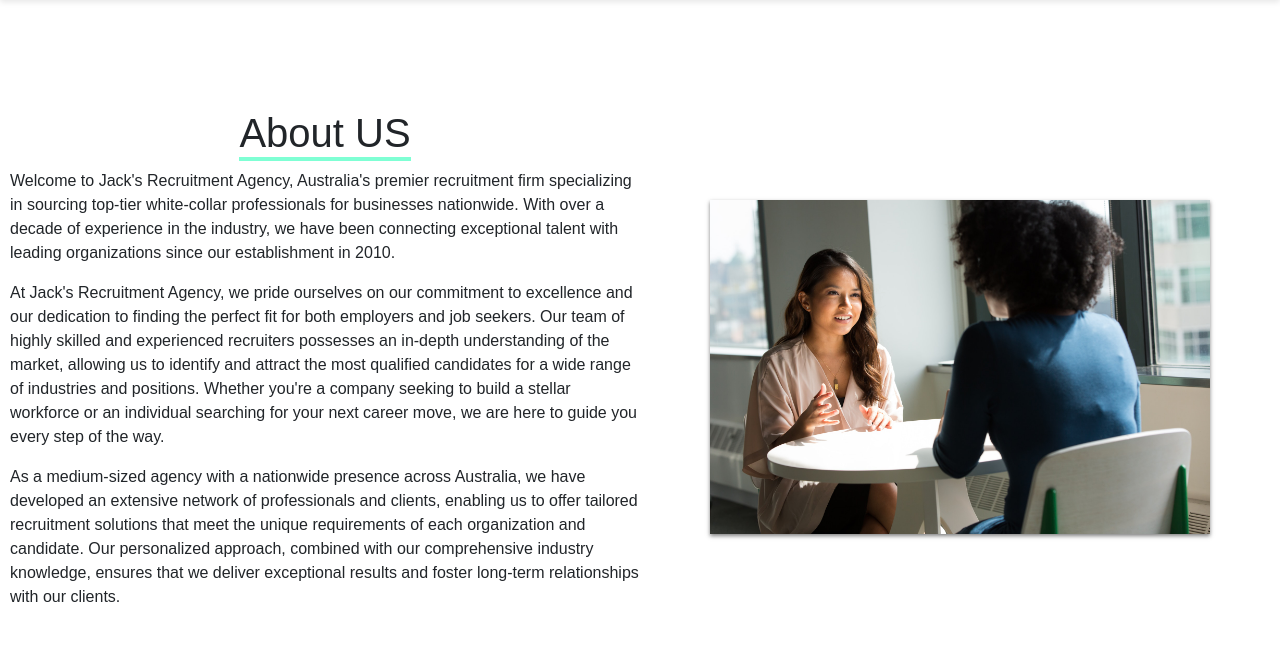
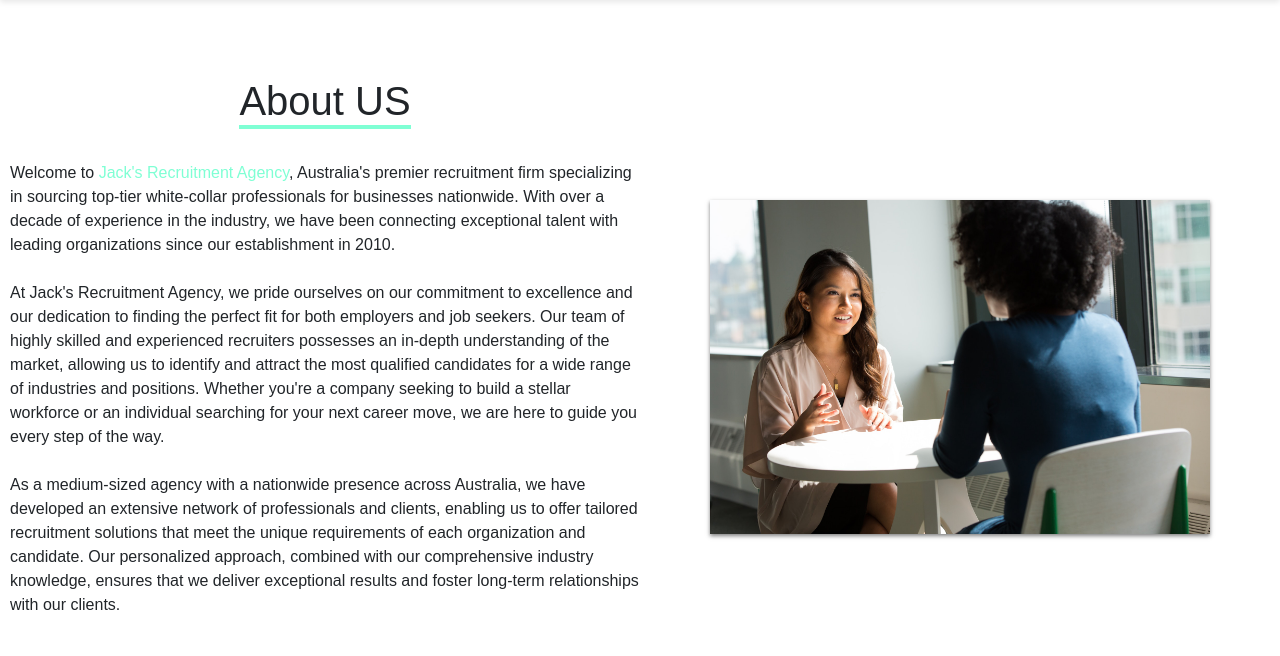
Before and after one commit to JackPflaum/RecruitmentWebsite, a Django app: page /about_us/ in a window 1280 px wide. Shown: the part 63-719 px from the top of the page. Run offline with Django 4.2, Linux system fonts and the light colour scheme; some libraries are stand-ins or nearby versions.

Commit message:
put separate <p> content into one <p> tag.

```diff
--- a/RecruitmentWebsite/static/css/style.css
+++ b/RecruitmentWebsite/static/css/style.css
@@ -10,6 +10,14 @@ h1, h2, h3, h4, h5, h6, p {
 
 a:hover {
     transition: all 0.4s;
+}
+
+.paragraph-container { /*create automatic line separation for paragraphs*/
+    white-space: pre-line;
+}
+
+.custom-hr {
+    border-color: aquamarine;
 }
 
 .btn-custom {
--- a/RecruitmentWebsite/templates/about_us.html
+++ b/RecruitmentWebsite/templates/about_us.html
@@ -11,9 +11,14 @@
         <div class="center-header">
             <h1 class="thick-underline">About US</h1>
         </div>
-        <p>Welcome to Jack's Recruitment Agency, Australia's premier recruitment firm specializing in sourcing top-tier white-collar professionals for businesses nationwide. With over a decade of experience in the industry, we have been connecting exceptional talent with leading organizations since our establishment in 2010.</p>
-        <p>At Jack's Recruitment Agency, we pride ourselves on our commitment to excellence and our dedication to finding the perfect fit for both employers and job seekers. Our team of highly skilled and experienced recruiters possesses an in-depth understanding of the market, allowing us to identify and attract the most qualified candidates for a wide range of industries and positions. Whether you're a company seeking to build a stellar workforce or an individual searching for your next career move, we are here to guide you every step of the way.</p>
-        <p>As a medium-sized agency with a nationwide presence across Australia, we have developed an extensive network of professionals and clients, enabling us to offer tailored recruitment solutions that meet the unique requirements of each organization and candidate. Our personalized approach, combined with our comprehensive industry knowledge, ensures that we deliver exceptional results and foster long-term relationships with our clients.</p>
+        <div class="paragraph-container">
+            <p>Welcome to <span>Jack's Recruitment Agency</span>, Australia's premier recruitment firm specializing in sourcing top-tier white-collar professionals for businesses nationwide. With over a decade of experience in the industry, we have been connecting exceptional talent with leading organizations since our establishment in 2010.
+
+                At Jack's Recruitment Agency, we pride ourselves on our commitment to excellence and our dedication to finding the perfect fit for both employers and job seekers. Our team of highly skilled and experienced recruiters possesses an in-depth understanding of the market, allowing us to identify and attract the most qualified candidates for a wide range of industries and positions. Whether you're a company seeking to build a stellar workforce or an individual searching for your next career move, we are here to guide you every step of the way.
+
+                As a medium-sized agency with a nationwide presence across Australia, we have developed an extensive network of professionals and clients, enabling us to offer tailored recruitment solutions that meet the unique requirements of each organization and candidate. Our personalized approach, combined with our comprehensive industry knowledge, ensures that we deliver exceptional results and foster long-term relationships with our clients.
+            </p>
+        </div>
     </div>
     <div class="image-container">
         <img class="about-image" src="{% static '/images/job_interview.jpg' %}" alt="job interview">
```
